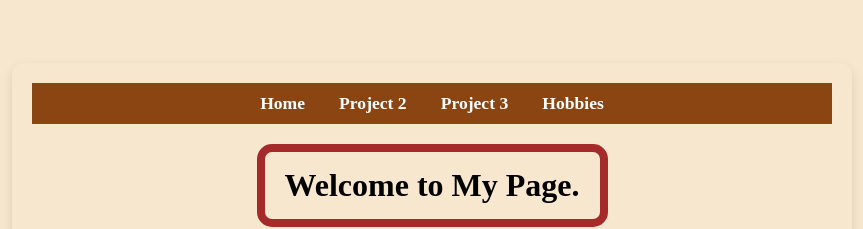
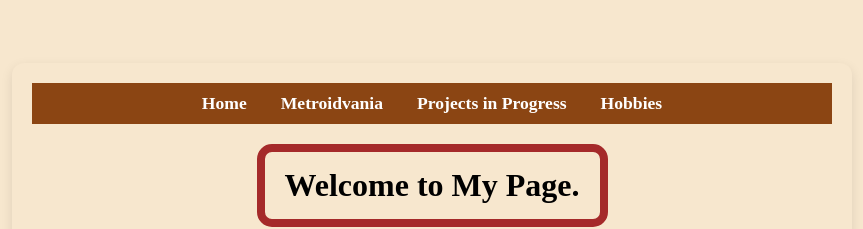
Before and after one commit to nhang12/nhang12.github.io, a plain HTML site: page index.html in a window 1280 px wide. Shown: the top 229 px of the page, without its empty margins (208-1071 px from the left). Drawn offline with Linux system fonts and the light colour scheme.

Commit message:
Update index.html

```diff
--- a/index.html
+++ b/index.html
@@ -10,8 +10,8 @@
         <div class="content-box">
         <nav>
   <a href="index.html">Home</a>
-  <a href="Project1.html">Project 2</a>
-  <a href="Project2.html">Project 3</a>
+  <a href="Project1.html">Metroidvania</a>
+  <a href="Project2.html">Projects in Progress</a>
   <a href="hobbies.html">Hobbies</a>
 </nav>
         <h1 class="border1">Welcome to My Page.</h1>
```
